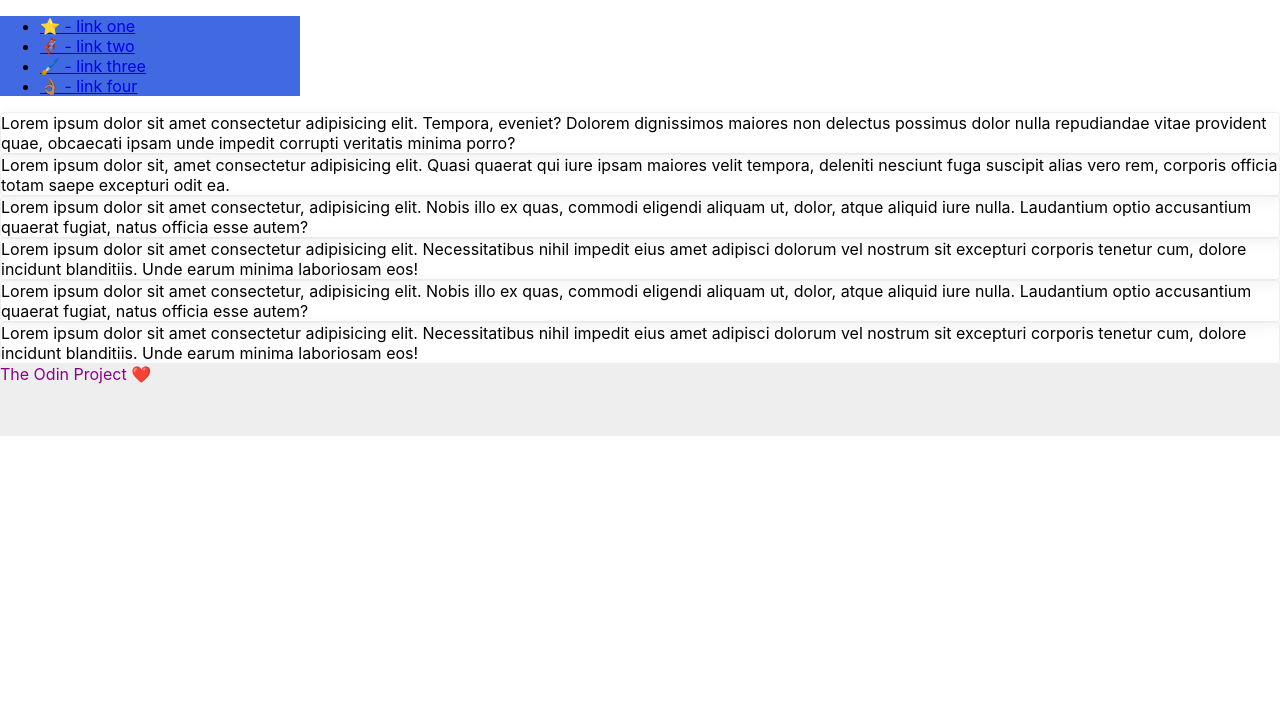
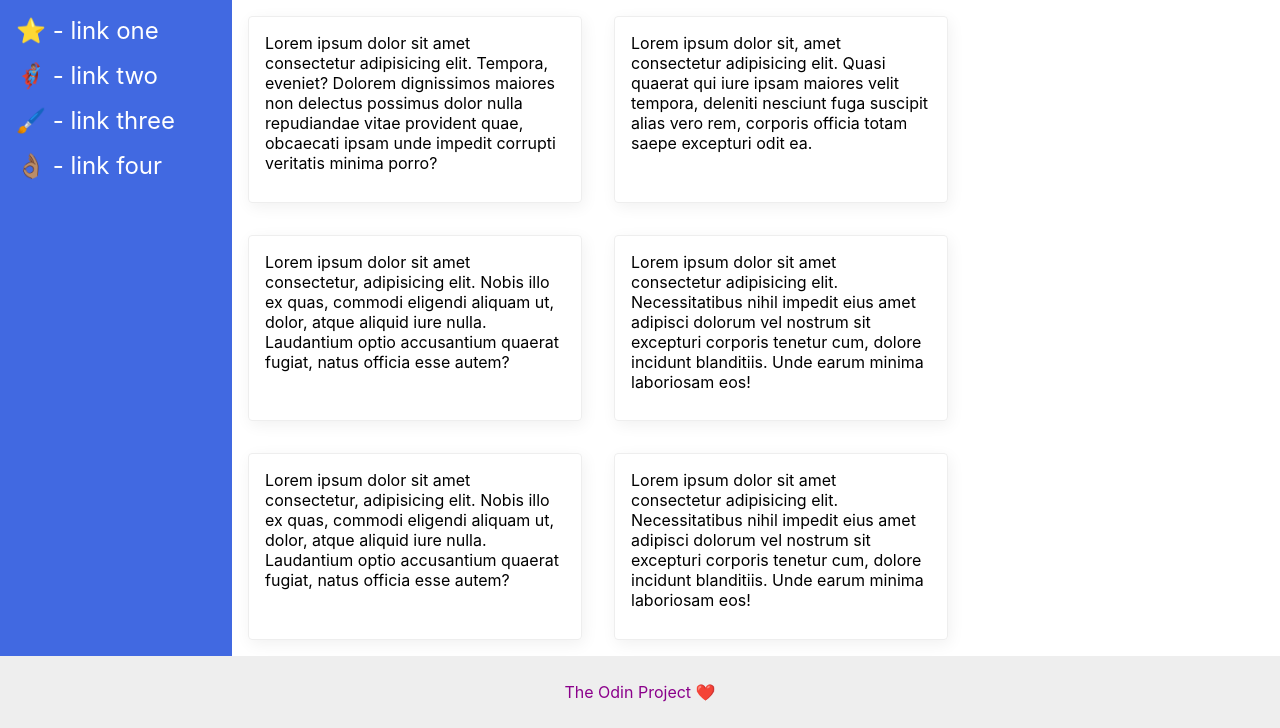
Before and after one commit to JustGetAClass/The-Odin-Project, a plain HTML site: page flex/07-flex-layout-2/index.html in a window 1280 px wide. Shown: the part 72-800 px from the top of the page. Drawn offline with Linux system fonts and the light colour scheme.

Commit message:
flex assignment doe

```diff
--- a/flex/04-flex-information/style.css
+++ b/flex/04-flex-information/style.css
@@ -1,5 +1,6 @@
 body {
   font-family: 'Courier New', Courier, monospace;
+  text-align: center;
 }
 
 img {
@@ -10,8 +11,16 @@ img {
 .title {
   font-size: 36px;
   font-weight: 900;
+  margin-bottom: 32px;
 }
-
+.spices{
+  display: flex;
+  justify-content: space-evenly;
+  margin: 0 52px;
+}
+.plant{
+  max-width: 200px;
+}
 /* do not edit this footer */
 .footer {
   position: fixed;
--- a/flex/06-flex-layout/style.css
+++ b/flex/06-flex-layout/style.css
@@ -1,10 +1,12 @@
-@import url('https://fonts.googleapis.com/css2?family=Roboto:wght@400;700&display=swap');
+@import url("https://fonts.googleapis.com/css2?family=Roboto:wght@400;700&display=swap");
 
 body {
 	height: 100vh;
 	margin: 0;
 	overflow: hidden;
 	font-family: Roboto, sans-serif;
+  display: flex;
+  flex-direction: column;
 }
 
 img {
@@ -16,6 +18,7 @@ button {
 	border: none;
 	border-radius: 8px;
 	background: #eee;
+  padding: 8px 16px;
 }
 
 input {
@@ -25,3 +28,29 @@ input {
 	width: 400px;
 	margin-bottom: 16px;
 }
+ul {
+  padding: 0;
+  margin: 0;
+	list-style: none;
+	display: flex;
+	gap: 18px;
+}
+a{
+  text-decoration: none;
+  color: #666;
+}
+.header, .footer{
+	padding: 18px;
+	display: flex;
+	justify-content: space-between;
+}
+.footer{
+  background-color: #eee;
+}
+.content{
+  flex: 1;
+  display: flex;
+  flex-direction: column;
+  justify-content: center;
+  align-items: center;
+}
--- a/flex/07-flex-layout-2/index.html
+++ b/flex/07-flex-layout-2/index.html
@@ -1,17 +1,16 @@
 <!DOCTYPE html>
 <html lang="en">
 	<head>
-    <meta charset="UTF-8">
-    <meta http-equiv="X-UA-Compatible" content="IE=edge">
-    <meta name="viewport" content="width=device-width, initial-scale=1.0">
+		<meta charset="UTF-8" />
+		<meta http-equiv="X-UA-Compatible" content="IE=edge" />
+		<meta name="viewport" content="width=device-width, initial-scale=1.0" />
 		<title>The Holy Grail</title>
-    <link rel="stylesheet" href="style.css">
+		<link rel="stylesheet" href="style.css" />
 	</head>
 	<body>
-    <div class="header">
-      MY AWESOME WEBSITE
-    </div>
+		<div class="header">MY AWESOME WEBSITE</div>
 
+		<div class="container">
 			<div class="sidebar">
 				<ul>
 					<li><a href="#">⭐ - link one</a></li>
@@ -21,15 +20,47 @@
 				</ul>
 			</div>
 
-    <div class="card">Lorem ipsum dolor sit amet consectetur adipisicing elit. Tempora, eveniet? Dolorem dignissimos maiores non delectus possimus dolor nulla repudiandae vitae provident quae, obcaecati ipsam unde impedit corrupti veritatis minima porro?</div>
-    <div class="card">Lorem ipsum dolor sit, amet consectetur adipisicing elit. Quasi quaerat qui iure ipsam maiores velit tempora, deleniti nesciunt fuga suscipit alias vero rem, corporis officia totam saepe excepturi odit ea.</div>
-    <div class="card">Lorem ipsum dolor sit amet consectetur, adipisicing elit. Nobis illo ex quas, commodi eligendi aliquam ut, dolor, atque aliquid iure nulla. Laudantium optio accusantium quaerat fugiat, natus officia esse autem?</div>
-    <div class="card">Lorem ipsum dolor sit amet consectetur adipisicing elit. Necessitatibus nihil impedit eius amet adipisci dolorum vel nostrum sit excepturi corporis tenetur cum, dolore incidunt blanditiis. Unde earum minima laboriosam eos!</div>
-    <div class="card">Lorem ipsum dolor sit amet consectetur, adipisicing elit. Nobis illo ex quas, commodi eligendi aliquam ut, dolor, atque aliquid iure nulla. Laudantium optio accusantium quaerat fugiat, natus officia esse autem?</div>
-    <div class="card">Lorem ipsum dolor sit amet consectetur adipisicing elit. Necessitatibus nihil impedit eius amet adipisci dolorum vel nostrum sit excepturi corporis tenetur cum, dolore incidunt blanditiis. Unde earum minima laboriosam eos!</div>
+			<div class="content">
+				<div class="card">
+					Lorem ipsum dolor sit amet consectetur adipisicing elit.
+					Tempora, eveniet? Dolorem dignissimos maiores non delectus
+					possimus dolor nulla repudiandae vitae provident quae,
+					obcaecati ipsam unde impedit corrupti veritatis minima
+					porro?
+				</div>
+				<div class="card">
+					Lorem ipsum dolor sit, amet consectetur adipisicing elit.
+					Quasi quaerat qui iure ipsam maiores velit tempora, deleniti
+					nesciunt fuga suscipit alias vero rem, corporis officia
+					totam saepe excepturi odit ea.
+				</div>
+				<div class="card">
+					Lorem ipsum dolor sit amet consectetur, adipisicing elit.
+					Nobis illo ex quas, commodi eligendi aliquam ut, dolor,
+					atque aliquid iure nulla. Laudantium optio accusantium
+					quaerat fugiat, natus officia esse autem?
+				</div>
+				<div class="card">
+					Lorem ipsum dolor sit amet consectetur adipisicing elit.
+					Necessitatibus nihil impedit eius amet adipisci dolorum vel
+					nostrum sit excepturi corporis tenetur cum, dolore incidunt
+					blanditiis. Unde earum minima laboriosam eos!
+				</div>
+				<div class="card">
+					Lorem ipsum dolor sit amet consectetur, adipisicing elit.
+					Nobis illo ex quas, commodi eligendi aliquam ut, dolor,
+					atque aliquid iure nulla. Laudantium optio accusantium
+					quaerat fugiat, natus officia esse autem?
+				</div>
+				<div class="card">
+					Lorem ipsum dolor sit amet consectetur adipisicing elit.
+					Necessitatibus nihil impedit eius amet adipisci dolorum vel
+					nostrum sit excepturi corporis tenetur cum, dolore incidunt
+					blanditiis. Unde earum minima laboriosam eos!
+				</div>
+			</div>
+		</div>
 
-    <div class="footer">
-      The Odin Project ❤️
-    </div>
+		<div class="footer">The Odin Project ❤️</div>
 	</body>
 </html>
--- a/flex/07-flex-layout-2/style.css
+++ b/flex/07-flex-layout-2/style.css
@@ -2,27 +2,59 @@ body {
   font-family: -apple-system, BlinkMacSystemFont, 'Segoe UI', Roboto, Oxygen, Ubuntu, Cantarell, 'Open Sans', 'Helvetica Neue', sans-serif;
   margin: 0;
   min-height: 100vh;
+  display: flex;
+  flex-direction: column;
 }
-
+ul{
+  margin: 0;
+  padding: 0;
+  list-style: none;
+}
+li{
+  margin-bottom: 16px;
+}
+a{
+  text-decoration: none;
+  color: white;
+  font-size: 24px;
+}
 .header {
   height: 72px;
   background: darkmagenta;
   color: white;
+  font-size: 32px;
+  font-weight: 900;
+  display: flex;
+  align-items: center;
+  padding: 0 16px;
 }
-
+.container{
+  display: flex;
+  flex: 1;
+}
+.sidebar {
+  width: 200px;
+  background: royalblue;
+  flex-shrink: 0;
+  padding: 16px;
+}
+.content{
+  display: flex;
+  flex-wrap: wrap;
+}
+.card {
+  border: 1px solid #eee;
+  box-shadow: 2px 4px 16px rgba(0,0,0,.06);
+  border-radius: 4px;
+  padding: 16px;
+  margin: 16px;
+  width: 300px;
+}
 .footer {
   height: 72px;
   background: #eee;
   color: darkmagenta;
+  display: flex;
+  justify-content: center;
+  align-items: center ;
 }
-
-.sidebar {
-  width: 300px;
-  background: royalblue;
-}
-
-.card {
-  border: 1px solid #eee;
-  box-shadow: 2px 4px 16px rgba(0,0,0,.06);
-  border-radius: 4px;
-}
```
Also changed, not shown: flex/04-flex-information/index.html (+39 -12 lines), flex/05-flex-modal/index.html (+16 -6 lines), flex/05-flex-modal/style.css (+12 -0 lines). Lines whose indentation alone changed are shown as unchanged.
